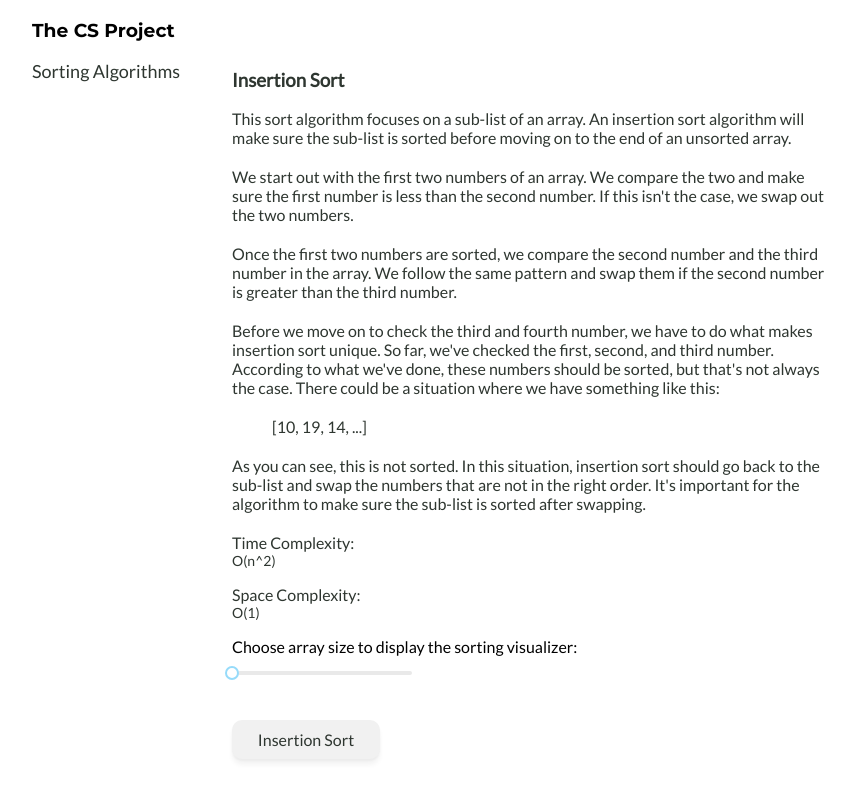
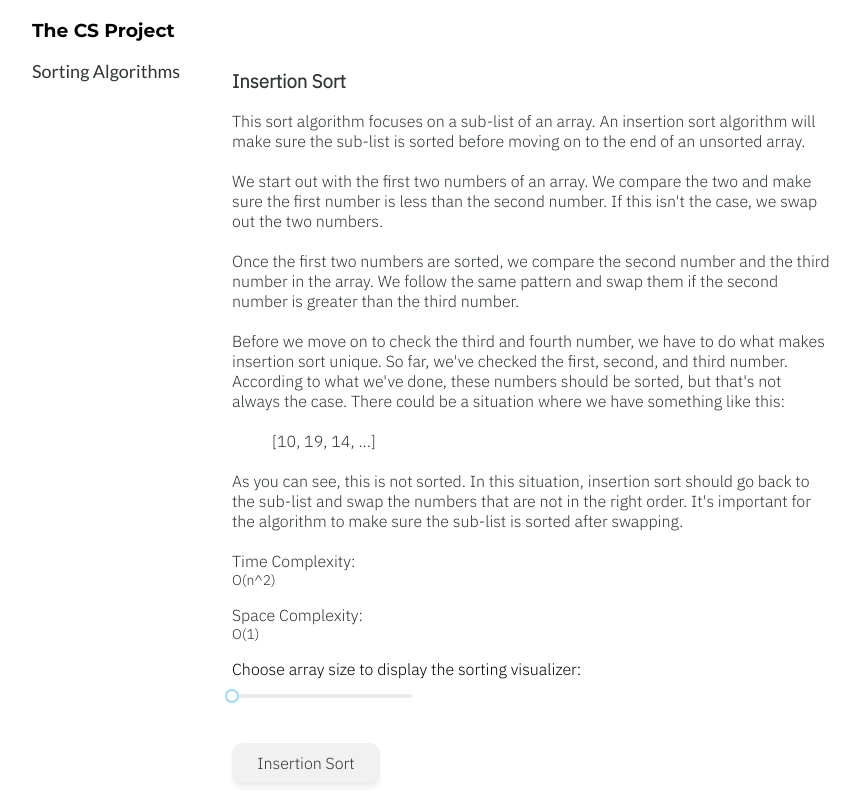
Before and after one commit to CaroMen/TheCSProject, a React (Create React App) app: page /insertion-sort in a window 1280 px wide. Shown: the whole page, without its empty margins (208-1068 px from the left). Built offline with nearby package versions, Linux system fonts and the light colour scheme.

Commit message:
new font

```diff
--- a/public/index.html
+++ b/public/index.html
@@ -12,6 +12,8 @@
   <link
     href="https://fonts.googleapis.com/css2?family=Lato:wght@100;300;400&family=Montserrat:wght@100;300;400;700&display=swap"
     rel="stylesheet">
+  <link rel="preconnect" href="https://fonts.gstatic.com">
+  <link href="https://fonts.googleapis.com/css2?family=IBM+Plex+Sans:wght@100;300&display=swap" rel="stylesheet">
   <script src="https://kit.fontawesome.com/d171ff647f.js" crossorigin="anonymous"></script>
   <meta name="description" content="Web site created using create-react-app" />
   <link rel="apple-touch-icon" href="%PUBLIC_URL%/logo192.png" />
--- a/src/components/NavBar/index.js
+++ b/src/components/NavBar/index.js
@@ -27,16 +27,16 @@ const NavBar = () => {
                             <NavLink className="nav-link bubble-sort" to="/bubble-sort">Bubble Sort Visualizer</NavLink>
                         </AccordionItemPanel>
                         <AccordionItemPanel>
-                            <NavLink className="nav-link" to="/insertion-sort">Insertion Sort Visualizer</NavLink>
+                            <NavLink className="nav-link insertion-sort" to="/insertion-sort">Insertion Sort Visualizer</NavLink>
                         </AccordionItemPanel>
                         <AccordionItemPanel>
-                            <NavLink className="nav-link" to="/selection-sort">Selection Sort Visualizer</NavLink>
+                            <NavLink className="nav-link selection-sort" to="/selection-sort">Selection Sort Visualizer</NavLink>
                         </AccordionItemPanel>
                         <AccordionItemPanel>
-                            <NavLink className="nav-link" to="/quick-sort">Quick Sort Visualizer</NavLink>
+                            <NavLink className="nav-link quick-sort" to="/quick-sort">Quick Sort Visualizer</NavLink>
                         </AccordionItemPanel>
                         <AccordionItemPanel>
-                            <NavLink className="nav-link" to="/merge-sort">Merge Sort Visualizer</NavLink>
+                            <NavLink className="nav-link merge-sort" to="/merge-sort">Merge Sort Visualizer</NavLink>
                         </AccordionItemPanel>
                     </div>
                 </AccordionItem>
--- a/src/components/NavBar/navbar.css
+++ b/src/components/NavBar/navbar.css
@@ -30,5 +30,30 @@ html, body {
 
 .bubble-sort:hover {
     border-left: 2px solid #c2b0be;
-    padding-right: 20px;
+    padding-left: 5px;
+    /* margin-left: 40px; */
 }
+
+.insertion-sort:hover {
+    border-left: 2px solid #c2b0be;
+    padding-left: 5px;
+    /* margin-left: 40px; */
+}
+
+.selection-sort:hover {
+    border-left: 2px solid #c2b0be;
+    padding-left: 5px;
+    /* margin-left: 40px; */
+}
+
+.quick-sort:hover {
+    border-left: 2px solid #c2b0be;
+    padding-left: 5px;
+    /* margin-left: 40px; */
+}
+
+.merge-sort:hover {
+    border-left: 2px solid #c2b0be;
+    padding-left: 5px;
+    /* margin-left: 40px; */
+}
--- a/src/components/OptionsSelector/visualizer.css
+++ b/src/components/OptionsSelector/visualizer.css
@@ -10,14 +10,15 @@
     display: inline-block;
     margin: 0px 3px;
     width: 10px;
+    border-radius: 10px;
 }
 
 .select-size {
-    font-family: 'Lato', sans-serif;
+    font-family: 'IBM Plex Sans', sans-serif;
 }
 
 .sort-btn {
-    font-family: 'Lato', sans-serif;
+    font-family: 'IBM Plex Sans', sans-serif;
     color: #2E3630;
     background-color: #f1f1f1;
     padding-top: 10px;
@@ -50,40 +51,40 @@
 }
 
 .sort-title {
-    font-family: 'Lato', sans-serif;
+    font-family: 'IBM Plex Sans', sans-serif;
     color: #2E3630;
 }
 
 .bubble-desc {
     width: 100%;
-    font-family: 'Lato', sans-serif;
+    font-family: 'IBM Plex Sans', sans-serif;
     color: #2E3630;
     margin-bottom: 20px;
 }
 
 .arr-ex{
     width: 100%;
-    font-family: 'Lato', sans-serif;
+    font-family: 'IBM Plex Sans', sans-serif;
     color: #2E3630;
     margin-bottom: 20px;
     margin-left: 40px;
 }
 
 .space-complexity {
-    font-family: 'Lato', sans-serif;
+    font-family: 'IBM Plex Sans', sans-serif;
     color: #2E3630;
     font-size: 16px;
     margin-top: 16px;
 }
 
 .complexity {
-    font-family: 'Lato', sans-serif;
+    font-family: 'IBM Plex Sans', sans-serif;
     color: #2E3630;
     font-size: 16px;
 }
 
 .complexity-ans {
-    font-family: 'Lato', sans-serif;
+    font-family: 'IBM Plex Sans', sans-serif;
     color: #2E3630;
     font-size: 14px;
     margin-bottom: 16px;
```
